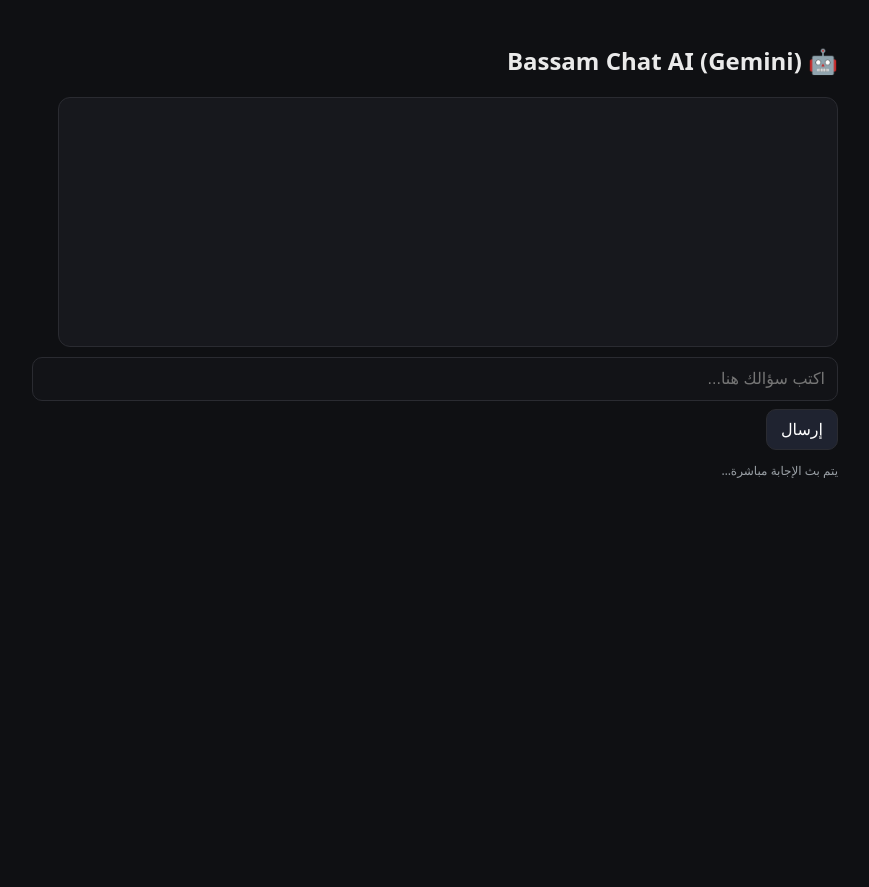
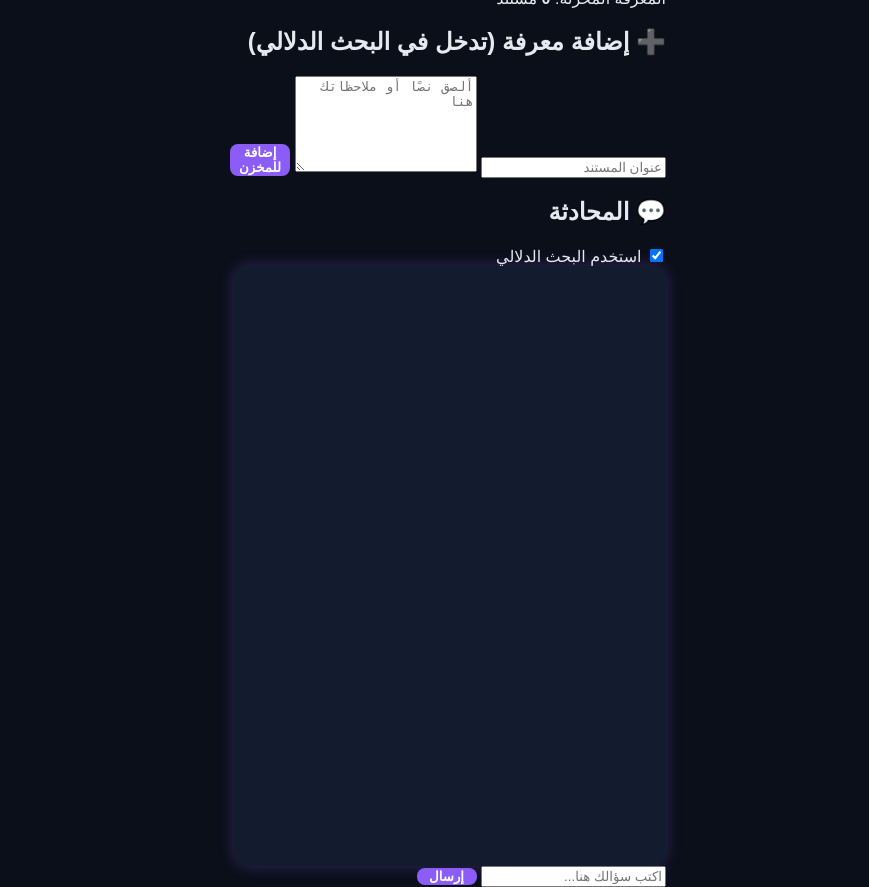
Before and after one commit to bassam-st/bassam-chat-ai, a FastAPI app: page / in a window 1280 px wide. Shown: the whole page, without its empty margins (192-1061 px from the left). Before the commit the page ends 478 px from the top, so only its background shows below. Run offline with FastAPI, Linux system fonts and the light colour scheme; data that the repository does not hold is empty; parts of the project's set-up code (start-up, migrations or seed data) failed here and were passed over.

Commit message:
Update index.html

```diff
--- a/templates/index.html
+++ b/templates/index.html
@@ -1,48 +1,81 @@
 <!doctype html>
 <html lang="ar" dir="rtl">
 <head>
-  <meta charset="utf-8" />
-  <meta name="viewport" content="width=device-width,initial-scale=1" />
-  <title>Bassam Chat AI</title>
-  <style>
-    body{font-family:system-ui,Arial;padding:16px;background:#0f1013;color:#eaeaea}
-    .box{max-width:780px;margin:auto}
-    .chat{white-space:pre-wrap;line-height:1.6;background:#17181d;border:1px solid #2a2b31;border-radius:12px;padding:14px;min-height:220px}
-    input,button{font-size:16px}
-    input{width:100%;padding:12px;border-radius:10px;border:1px solid #2a2b31;background:#121317;color:#eaeaea}
-    button{margin-top:8px;padding:10px 14px;border-radius:10px;border:1px solid #2a2b31;background:#1f2330;color:#fff;cursor:pointer}
-    .muted{color:#9aa0a6;font-size:12px}
-  </style>
+  <meta charset="utf-8"/>
+  <meta name="viewport" content="width=device-width,initial-scale=1"/>
+  <title>Bassam Chat AI (Gemini)</title>
+  <link rel="stylesheet" href="/static/style.css"/>
 </head>
 <body>
-  <div class="box">
-    <h2>🤖 Bassam Chat AI (Gemini)</h2>
-    <div class="chat" id="out"></div>
-    <div style="margin-top:10px">
-      <input id="in" placeholder="اكتب سؤالك هنا..." />
-      <button onclick="send()">إرسال</button>
-    </div>
-    <p class="muted">يتم بث الإجابة مباشرة…</p>
-  </div>
+  <main class="container">
+    <h1>Bassam Chat AI (Gemini) 🤖</h1>
+    <p>المعرفة المخزنة: <b id="doc-count">{{ doc_count }}</b> مستند</p>
 
-  <script>
-    const out = document.getElementById('out');
-    const input = document.getElementById('in');
+    <section class="kb">
+      <h2>➕ إضافة معرفة (تدخل في البحث الدلالي)</h2>
+      <form id="kb-form">
+        <input name="title" placeholder="عنوان المستند" required />
+        <textarea name="content" rows="6" placeholder="ألصق نصًا أو ملاحظاتك هنا" required></textarea>
+        <button type="submit">إضافة للمخزن</button>
+        <span id="kb-status"></span>
+      </form>
+    </section>
 
-    function send() {
-      const q = input.value.trim();
-      if (!q) return;
-      out.textContent = "…";
-      const es = new EventSource(`/api/chat?prompt=${encodeURIComponent(q)}`);
-      out.textContent = "";
-      es.onmessage = (e) => {
-        if (e.data === "[DONE]") { es.close(); return; }
-        out.textContent += e.data;
-        out.scrollTop = out.scrollHeight;
-      };
-      es.onerror = () => { out.textContent += "\n[خطأ في البث]"; es.close(); };
-    }
-    input.addEventListener('keydown', (e) => { if (e.key === 'Enter') send(); });
-  </script>
+    <section class="chat">
+      <h2>💬 المحادثة</h2>
+      <label><input type="checkbox" id="use-search" checked /> استخدم البحث الدلالي</label>
+      <div id="chat-box" class="chat-box"></div>
+      <form id="chat-form">
+        <input id="msg" placeholder="اكتب سؤالك هنا..." autocomplete="off" />
+        <button>إرسال</button>
+      </form>
+    </section>
+  </main>
+
+<script>
+const $ = s => document.querySelector(s);
+
+$("#kb-form").addEventListener("submit", async (e) => {
+  e.preventDefault();
+  const fd = new FormData(e.target);
+  $("#kb-status").textContent = "جاري الإضافة...";
+  const res = await fetch("/upload", { method: "POST", body: fd });
+  const ok = (await res.json()).ok;
+  $("#kb-status").textContent = ok ? "✓ تمت الإضافة" : "حدث خطأ";
+  // عدّاد تقريبي
+  const c = $("#doc-count"); c.textContent = (parseInt(c.textContent||"0")+1);
+  e.target.reset();
+});
+
+$("#chat-form").addEventListener("submit", async (e) => {
+  e.preventDefault();
+  const message = $("#msg").value.trim();
+  if (!message) return;
+  $("#msg").value = "";
+  const bubble = document.createElement("div");
+  bubble.className = "bubble user";
+  bubble.textContent = message;
+  $("#chat-box").appendChild(bubble);
+
+  const bot = document.createElement("div");
+  bot.className = "bubble bot";
+  $("#chat-box").appendChild(bot);
+
+  const res = await fetch("/chat", {
+    method: "POST",
+    headers: {"Content-Type":"application/json"},
+    body: JSON.stringify({ message, use_search: $("#use-search").checked })
+  });
+
+  const reader = res.body.getReader();
+  const decoder = new TextDecoder();
+  while (true) {
+    const {value, done} = await reader.read();
+    if (done) break;
+    bot.textContent += decoder.decode(value, {stream:true});
+    $("#chat-box").scrollTop = $("#chat-box").scrollHeight;
+  }
+});
+</script>
 </body>
 </html>
```
